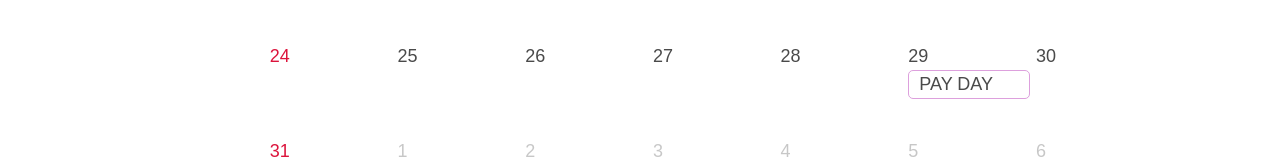
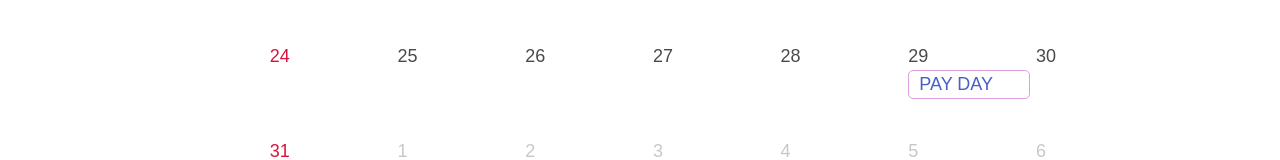
Before and after one commit to eunbinoh/vite_vue_ts, a Vue app: page /#/calendar in a window 1280 px wide. Shown: the part 533-693 px from the top of the page. Built offline with nearby package versions, Linux system fonts and the light colour scheme; a web font is replaced by a local one.

Commit message:
todo click e router connect

```diff
--- a/src/components/calendar/CalendarContent.vue
+++ b/src/components/calendar/CalendarContent.vue
@@ -9,7 +9,9 @@
             <div v-for="d in dates" class="dayBox" >
               <div class="days_date" :class="{'oDay': !d.isCurrMonth, 'hDay': d.isHoliDay }">
                 {{ d.date }}
-                <div :class="{'days_todo': d.todo }"> {{ d.todo }} </div>
+                <div :class="{'days_todo': d.todo }">
+                  <router-link to="/todo" class="routerTodo"> {{ d.todo }} </router-link>
+                </div>
               </div>
             </div>
         </div>
@@ -151,10 +153,21 @@ function getDayOfMonths(monthFDay:number, monthLDate:number, preMonthLDate:numbe
     padding-bottom: 50px;
   }
   .days_todo {
+    text-decoration: none;
     width: 95%;
     height: 100%;
     padding-left: 10px;
     border: 1px solid plum;
     border-radius: 5px;
+    color: #9270a3;
   }
+  .routerTodo:hover {
+    cursor: pointer;
+    font-weight: bold;
+    color: white;
+    background-color: #9c7bac85;
+    border-radius: 5px;
+    border: 1px solid #9c7bac85;
+  }
+
 </style>
```
